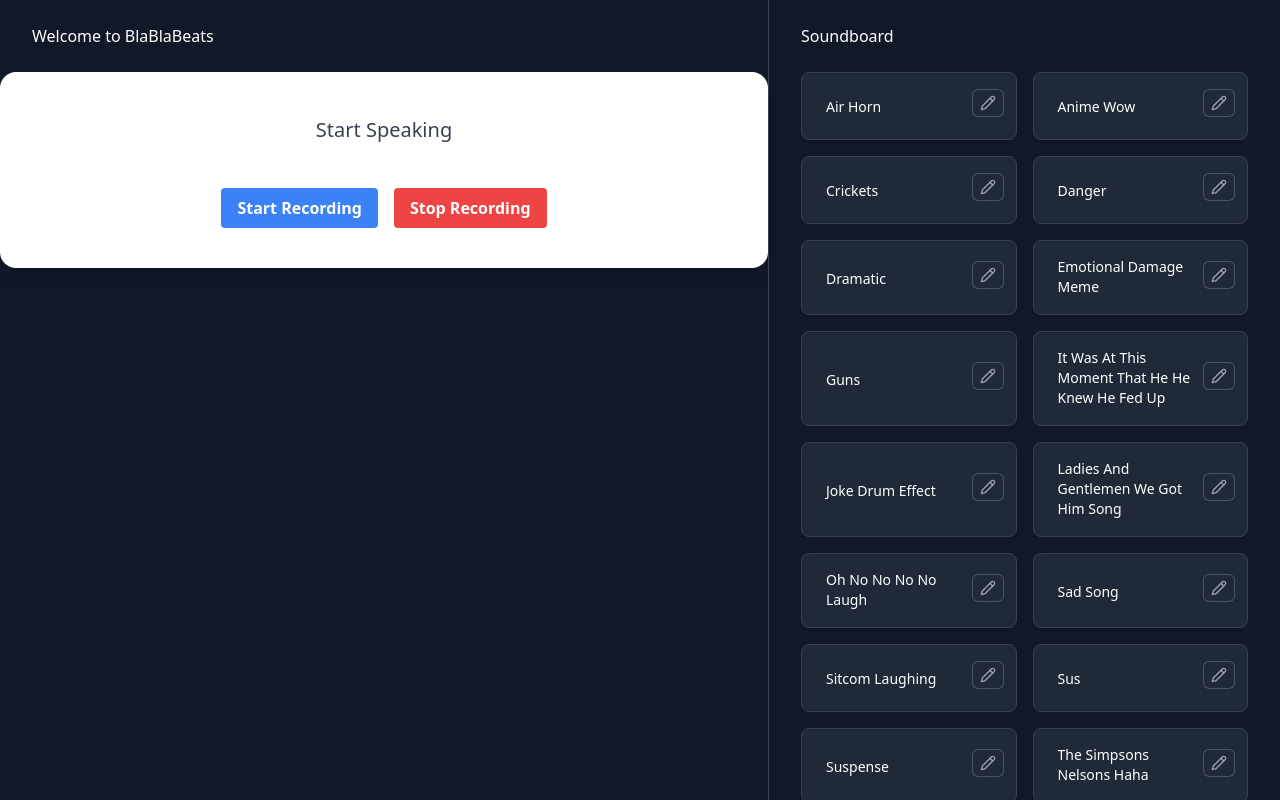
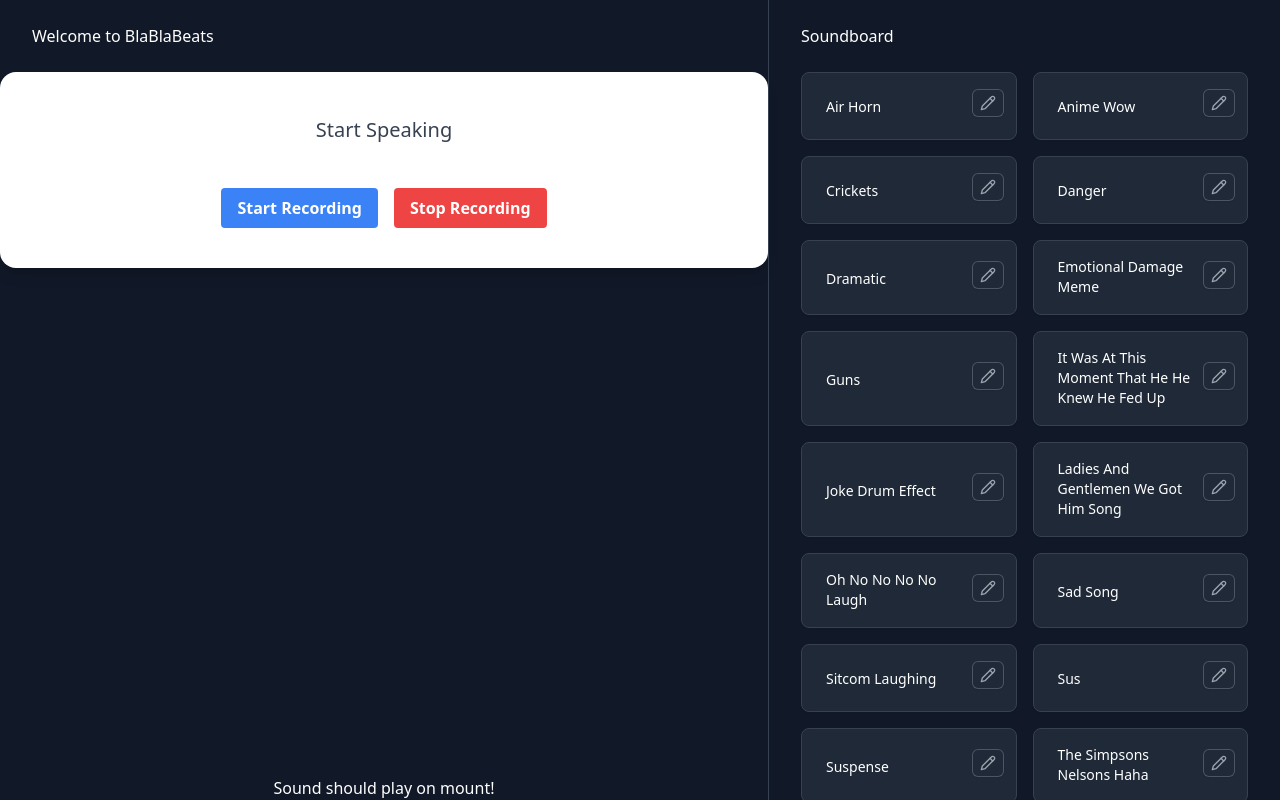
Before and after one commit to krishaamer/Blablabeats, a Next.js app in the folder blablabeats/: page / in a window 1280 px wide. Built offline with nearby package versions, Linux system fonts and the light colour scheme; a web font is replaced by a local one.

Commit message:
fix autoplay sound

```diff
--- a/blablabeats/app/components/AutoPlaySound.tsx
+++ b/blablabeats/app/components/AutoPlaySound.tsx
@@ -2,12 +2,14 @@ import React, { useEffect } from 'react';
 
 function AutoPlaySound({ soundUrl }) {
   useEffect(() => {
+    if(!soundUrl) return;
     const audio = new Audio(soundUrl);
     audio.play();
   }, [soundUrl]);  // Adding soundUrl to the dependency array
 
   return (
     <div>
+      Sound should play on mount!
     </div>
   );
 }
```
